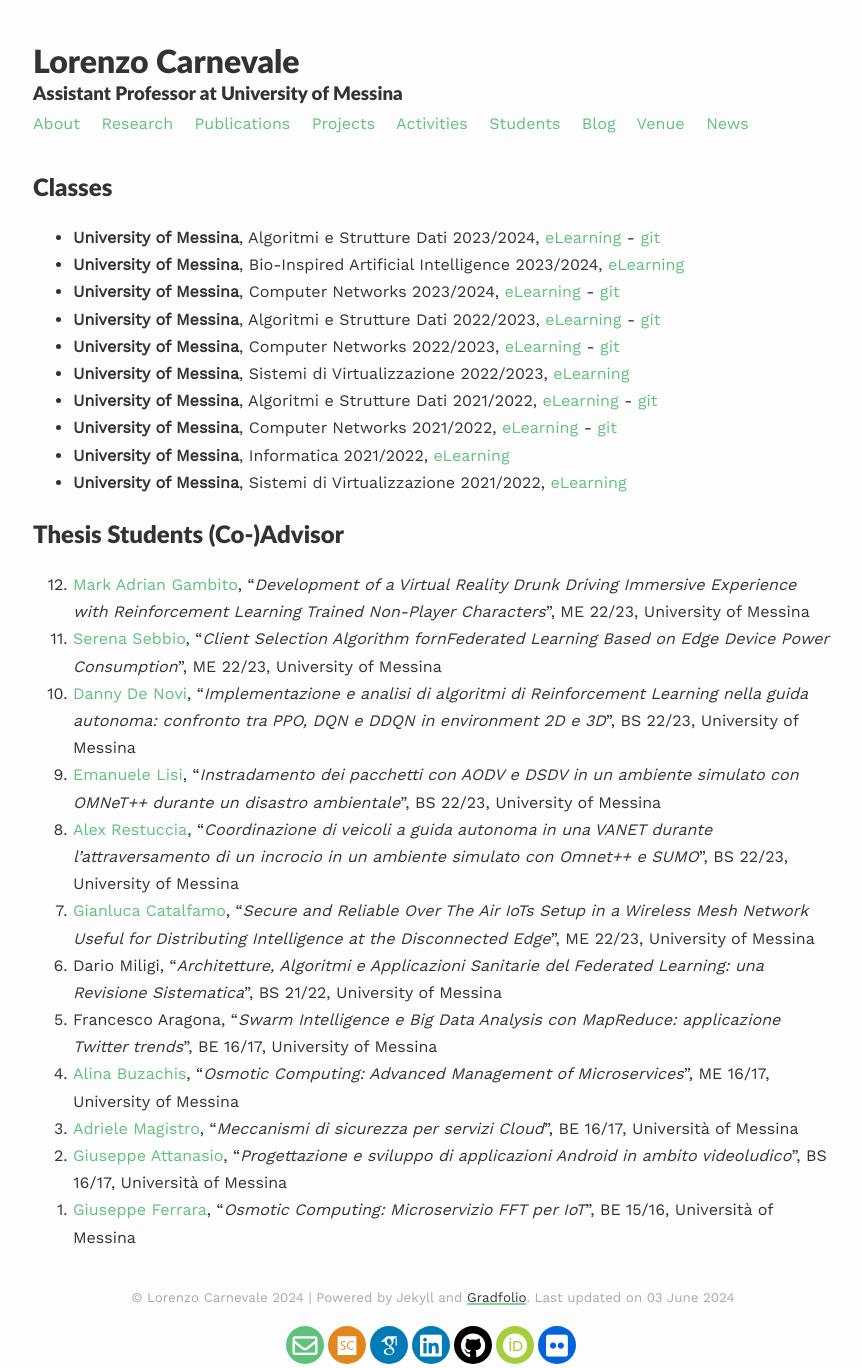
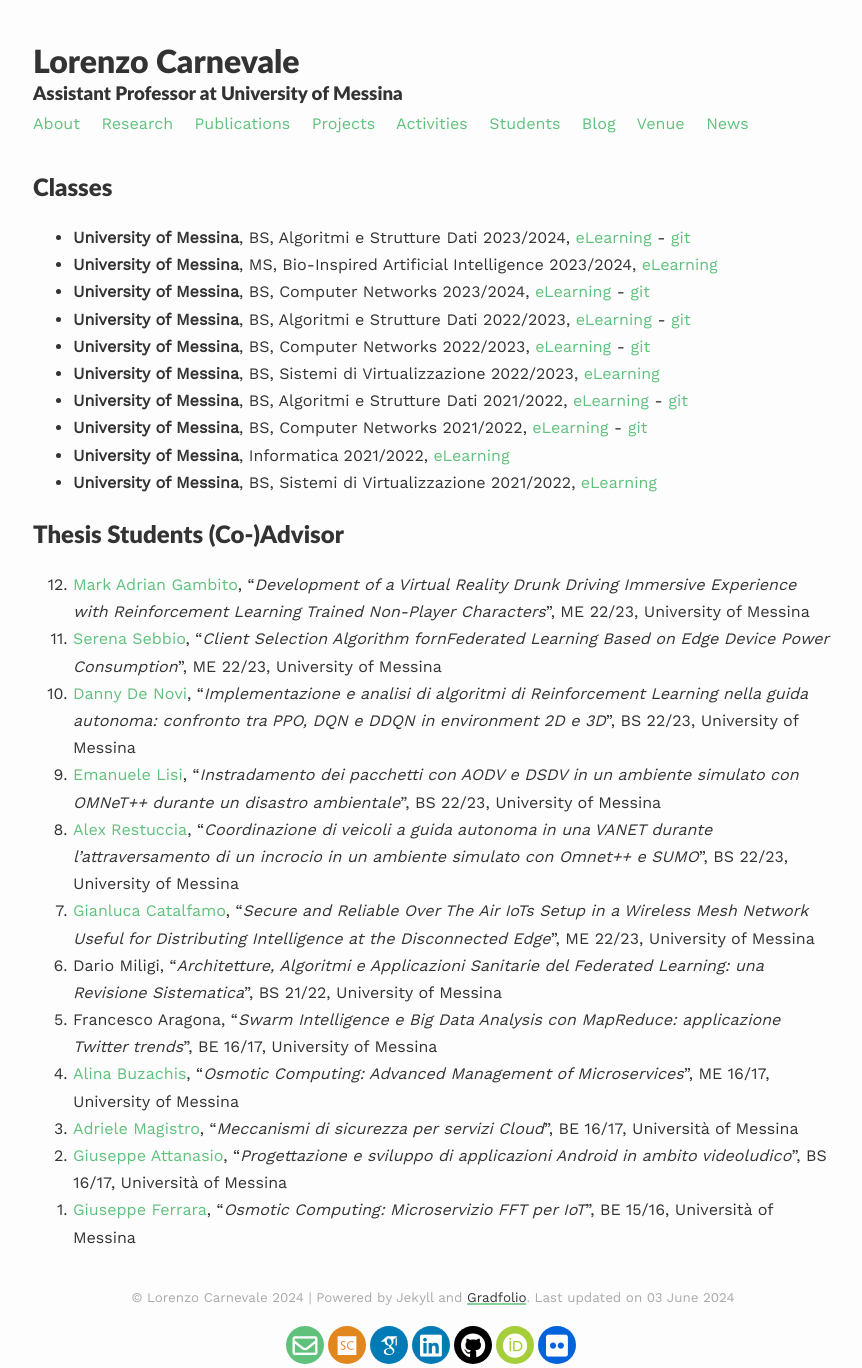
Before and after one commit to lcarnevale/lcarnevale.github.io, a Jekyll site: the page built from _pages/teaching.md, in a window 1280 px wide. Shown: the whole page, without its empty margins (207-1069 px from the left). Built offline with Jekyll 4.4.1, drawn with Linux system fonts in a browser that asks for light colours; nearby versions of some CDN libraries; some web fonts are replaced.

Commit message:
update classes ssd

```diff
--- a/_pages/teaching.md
+++ b/_pages/teaching.md
@@ -6,16 +6,16 @@
 ---
 
 ## Classes
-- **University of Messina**, Algoritmi e Strutture Dati 2023/2024, [eLearning](https://moodle2.unime.it/course/view.php?id=49273) - [git](https://github.com/lcarnevale/algorithms)
-- **University of Messina**, Bio-Inspired Artificial Intelligence 2023/2024, [eLearning](https://moodle2.unime.it/course/view.php?id=49272)
-- **University of Messina**, Computer Networks 2023/2024, [eLearning](https://moodle2.unime.it/course/view.php?id=48881) - [git](https://github.com/lcarnevale/computer-networks)
-- **University of Messina**, Algoritmi e Strutture Dati 2022/2023, [eLearning](https://moodle2.unime.it/course/view.php?id=48641) - [git](https://github.com/lcarnevale/algorithms)
-- **University of Messina**, Computer Networks 2022/2023, [eLearning](https://moodle2.unime.it/course/view.php?id=48404) - [git](https://github.com/lcarnevale/computer-networks)
-- **University of Messina**, Sistemi di Virtualizzazione 2022/2023, [eLearning](https://moodle2.unime.it/course/view.php?id=48741)
-- **University of Messina**, Algoritmi e Strutture Dati 2021/2022, [eLearning](https://moodle2.unime.it/course/view.php?id=48154) - [git](https://github.com/lcarnevale/algorithms)
-- **University of Messina**, Computer Networks 2021/2022, [eLearning](https://moodle2.unime.it/course/view.php?id=48056) - [git](https://github.com/lcarnevale/computer-networks)
+- **University of Messina**, BS, Algoritmi e Strutture Dati 2023/2024, [eLearning](https://moodle2.unime.it/course/view.php?id=49273) - [git](https://github.com/lcarnevale/algorithms)
+- **University of Messina**, MS, Bio-Inspired Artificial Intelligence 2023/2024, [eLearning](https://moodle2.unime.it/course/view.php?id=49272)
+- **University of Messina**, BS, Computer Networks 2023/2024, [eLearning](https://moodle2.unime.it/course/view.php?id=48881) - [git](https://github.com/lcarnevale/computer-networks)
+- **University of Messina**, BS, Algoritmi e Strutture Dati 2022/2023, [eLearning](https://moodle2.unime.it/course/view.php?id=48641) - [git](https://github.com/lcarnevale/algorithms)
+- **University of Messina**, BS, Computer Networks 2022/2023, [eLearning](https://moodle2.unime.it/course/view.php?id=48404) - [git](https://github.com/lcarnevale/computer-networks)
+- **University of Messina**, BS, Sistemi di Virtualizzazione 2022/2023, [eLearning](https://moodle2.unime.it/course/view.php?id=48741)
+- **University of Messina**, BS, Algoritmi e Strutture Dati 2021/2022, [eLearning](https://moodle2.unime.it/course/view.php?id=48154) - [git](https://github.com/lcarnevale/algorithms)
+- **University of Messina**, BS, Computer Networks 2021/2022, [eLearning](https://moodle2.unime.it/course/view.php?id=48056) - [git](https://github.com/lcarnevale/computer-networks)
 - **University of Messina**, Informatica 2021/2022, [eLearning](https://moodle2.unime.it/course/view.php?id=48069)
-- **University of Messina**, Sistemi di Virtualizzazione 2021/2022, [eLearning](https://moodle2.unime.it/course/view.php?id=48153)
+- **University of Messina**, BS, Sistemi di Virtualizzazione 2021/2022, [eLearning](https://moodle2.unime.it/course/view.php?id=48153)
 
 ## Thesis Students (Co-)Advisor
 1. [Mark Adrian Gambito](https://www.linkedin.com/in/mark-adrian-gambito-42b79a195/), "*Development of a Virtual Reality Drunk Driving Immersive Experience with Reinforcement Learning Trained Non-Player Characters*", ME 22/23, University of Messina
```
